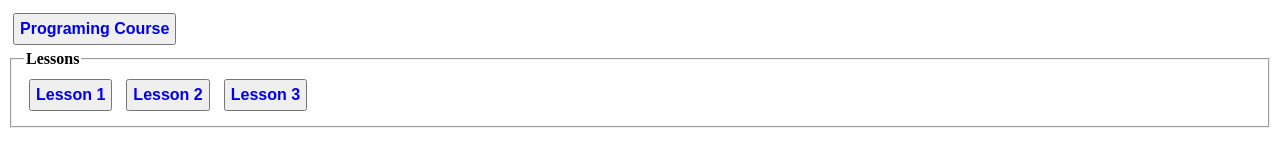
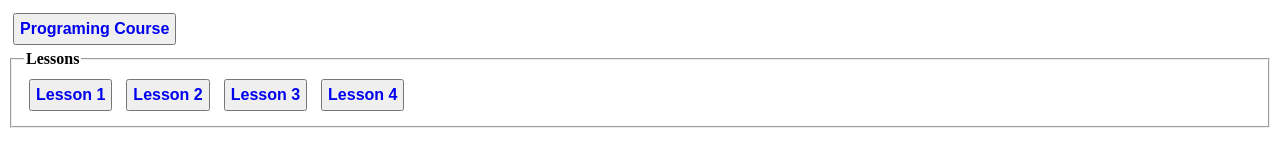
Before and after one commit to progcourse/progcourse.github.io, a plain HTML site: page home.html in a window 1280 px wide. Drawn offline with Linux system fonts and the light colour scheme.

Commit message:
Home page

```diff
--- a/home.html
+++ b/home.html
@@ -32,6 +32,9 @@
 			<button>
 				<a href="lesson3/lesson3.html">Lesson 3</a>
 			</button>
+			<button>
+				<a href="lesson4/lesson4.html">Lesson 4</a>
+			</button>
 		</fieldset>
 	</body>
 </html>
```
